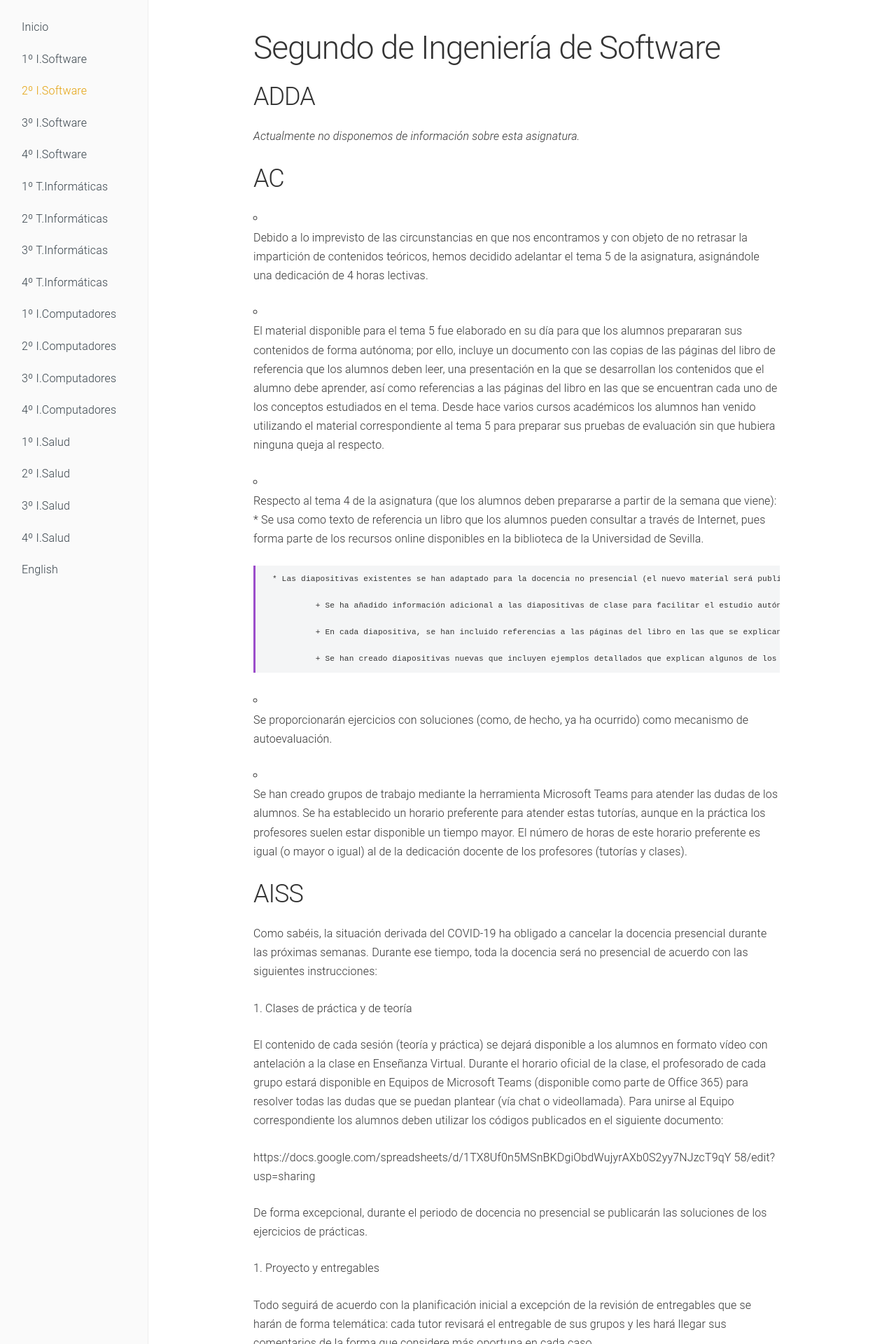
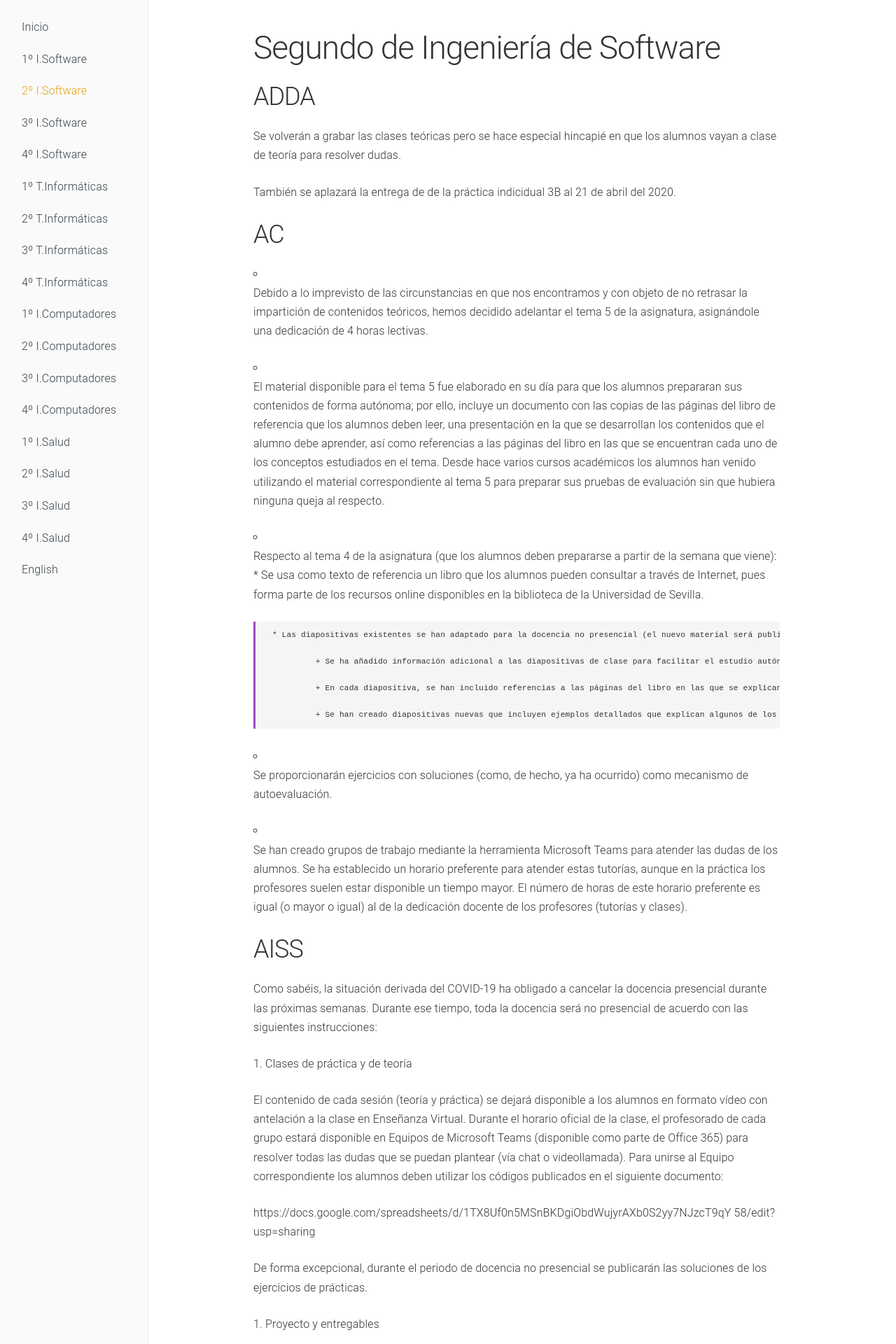
Before and after one commit to dlga/dlgaadaptaciones, a Jekyll site: the page built from 2soft.md, in a window 1280 px wide. Shown: the top 1920 px of the page at 70% size. Built offline with Jekyll 4.4.1, drawn with Linux system fonts in a browser that asks for light colours; some of the changed text lies outside the part shown.

Commit message:
Update 2soft.md

```diff
--- a/2soft.md
+++ b/2soft.md
@@ -7,7 +7,10 @@ navigation: 3
 # Segundo de Ingeniería de Software
 
 ## ADDA
-*Actualmente no disponemos de información sobre esta asignatura.*
+
+Se volverán a grabar las clases teóricas pero se hace especial hincapié en que los alumnos vayan a clase de teoría para resolver dudas.
+
+También se aplazará la entrega de de la práctica indicidual 3B al 21 de abril del 2020.
 
 ## AC
 
@@ -86,6 +89,9 @@ Rogamos que estén atentos a anuncios y foros específicos por asignaturas y gru
 
 Como primer paso, hemos creado "Foros específicos para la asignatura", recomendando que cada alumno se suscriba a ellos (entrando y pulsando en la opción de suscripción) para estar puntualmente informado. Nos volcaremos en ofrecer nuevo material de apoyo e instrucciones concretas semana a semana, así como a atender las dudas y cuestiones a través de estos foros.
 
+Como medidas adicionales los profesores han optado por un método no presencial similar al utilizado en el master online, explicando en video todo lo necesario para superar la asignatura, con esto y el foro cada profesor hará un seguimiento de los alumnos que se le asignaron.
+
+Además se está planteando la posibilidad de tener clases presenciales para la resolución de dudas.
 
 ## MD
 
```
